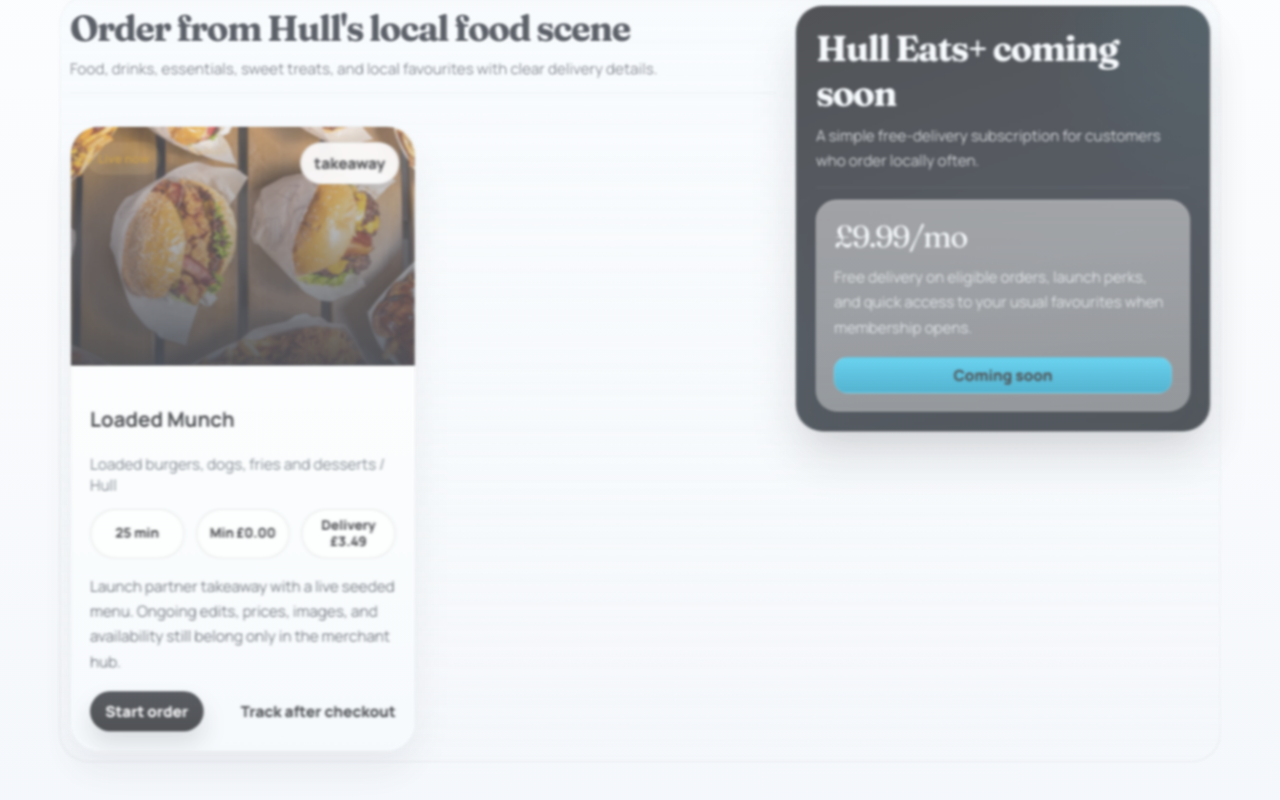
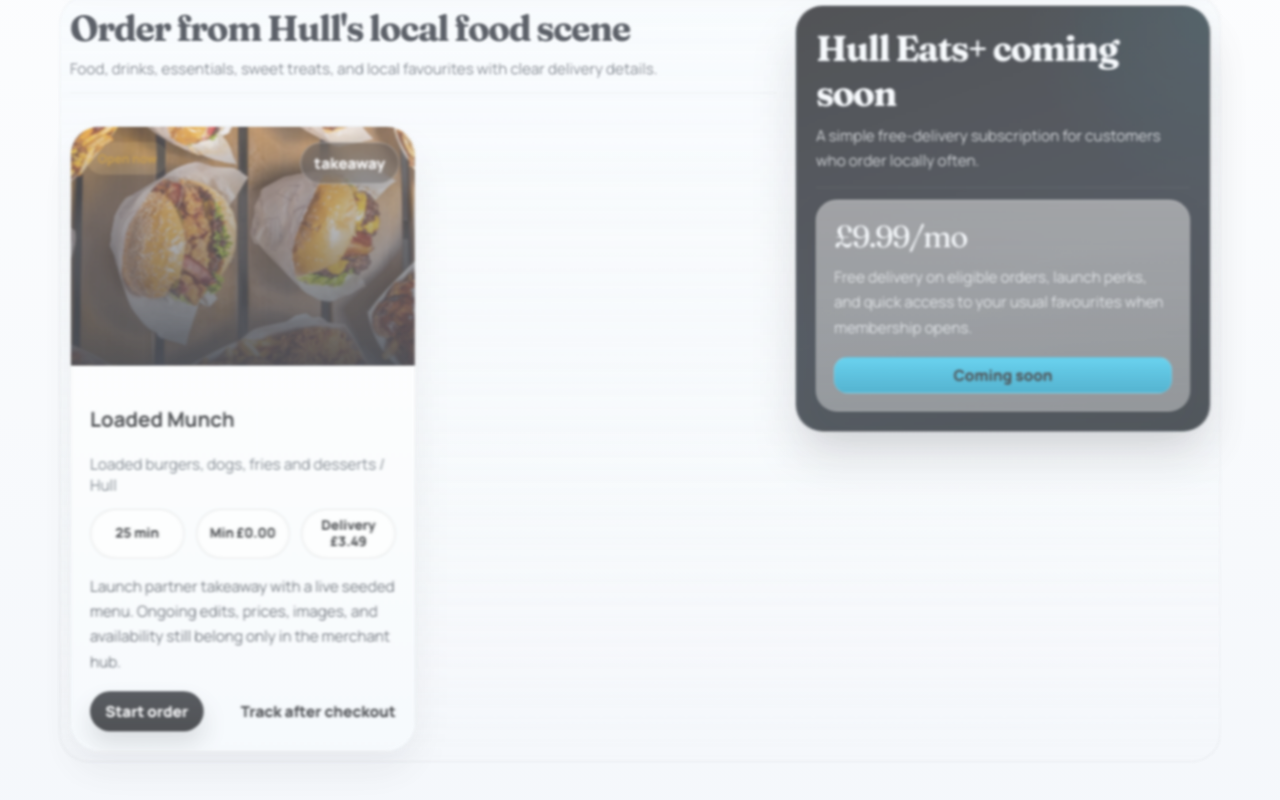
Before and after one commit to mattyknowles1992-lang/Hull-Eats, a Next.js app in the folder apps/customer-web/: page / in a window 1280 px wide. Shown: the part 1579-2379 px from the top of the page. Built offline with nearby package versions, Linux system fonts and the light colour scheme.

Commit message:
Update store card open status styling

```diff
--- a/apps/customer-web/app/globals.css
+++ b/apps/customer-web/app/globals.css
@@ -1739,6 +1739,14 @@ button.filter-pill {
   padding: 16px;
 }
 
+.store-card-overlay .status-chip,
+.store-card-overlay .glass-tag {
+  border-color: rgba(255, 255, 255, 0.34);
+  background: rgba(3, 10, 20, 0.42);
+  color: #fff;
+  box-shadow: 0 12px 26px rgba(0, 0, 0, 0.18);
+}
+
 .store-card-body,
 .feature-panel {
   padding: 20px;
--- a/apps/customer-web/app/page.tsx
+++ b/apps/customer-web/app/page.tsx
@@ -28,7 +28,7 @@ function getStoreStatus(storefrontStatus: string, isOpen: boolean) {
     return "Onboarding";
   }
 
-  return isOpen ? "Live now" : "Opening soon";
+  return isOpen ? "Open now" : "Opening soon";
 }
 
 function getDistanceKm(from: Coordinates, to: Coordinates) {
```
